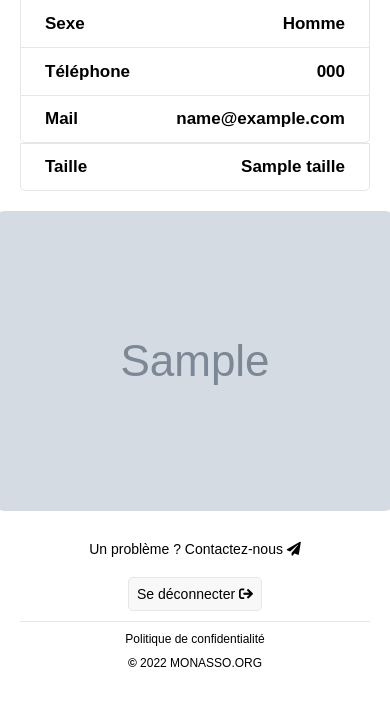
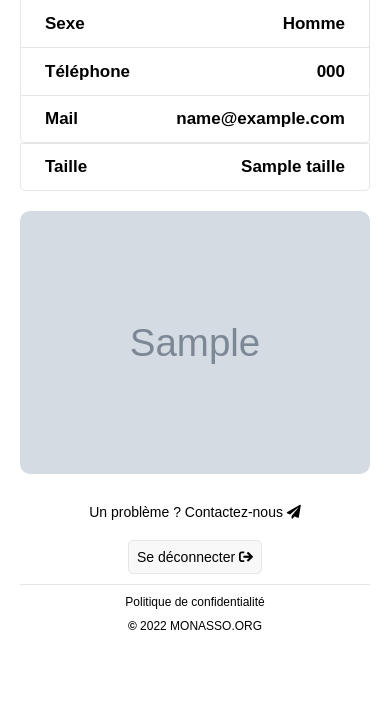
Before and after one commit to tdusautoir/asbeuvrylaforet.monasso.org, a PHP site: page /profil-licencie.php?idLicencie=1 in a window 390 px wide. Shown: the part 416-1136 px from the top of the page. After the commit the page ends 1046 px from the top, so only its background shows below. Run offline with PHP 8.4, Linux system fonts and the light colour scheme; the visitor is signed in with stand-in values (Sample User, id 1); tables that the repository leaves empty or names only in its code hold one stand-in row (values such as "Sample post"); grey boxes marked "Sample" are stand-in pictures.

Commit message:
responsive img licencie

```diff
--- a/public/css/responsive.css
+++ b/public/css/responsive.css
@@ -234,7 +234,9 @@
     .account-li li p {
         display: none;
     }
-
+    .profil-img img {
+        width: 100%;
+    }
     .filter {
         flex-direction: column;
     }
```
